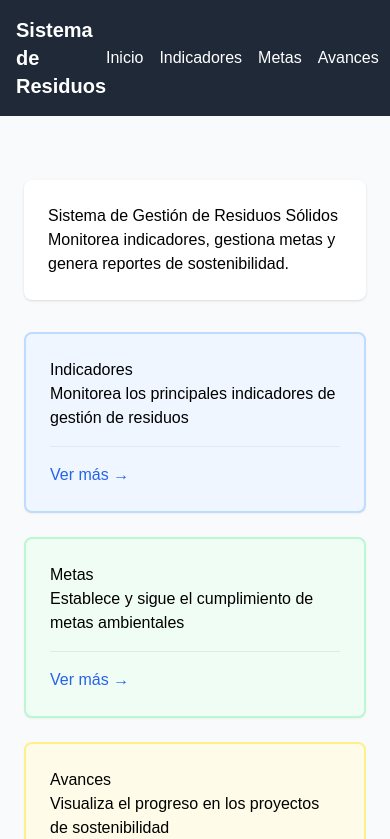
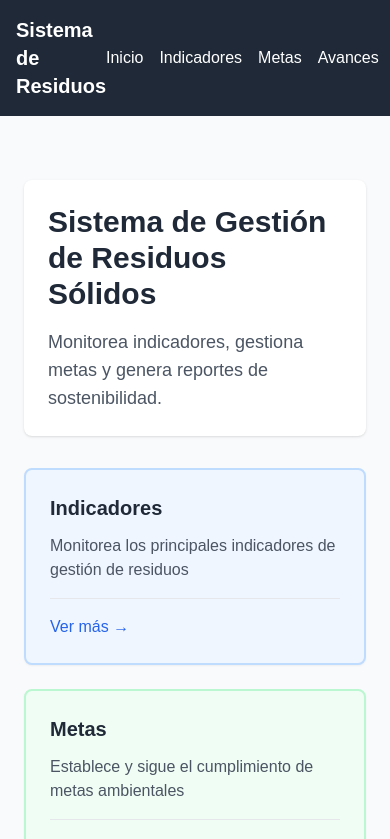
Before and after one commit to Carlostavo/new, a Next.js app: page / in a window 390 px wide. Shown: the top 839 px of the page. Built offline with nearby package versions, Linux system fonts and the light colour scheme; no server answers.

Commit message:
Update EditableText.jsx

```diff
--- a/components/EditableText.jsx
+++ b/components/EditableText.jsx
@@ -1,8 +1,18 @@
 'use client';
-import { useState } from "react";
+import { useState, useEffect } from "react";
 
-export default function EditableText({ text, tag = "p", isEditing, onSave }) {
+export default function EditableText({
+  text,
+  tag = "p",
+  isEditing,
+  onSave,
+  className = ""
+}) {
   const [value, setValue] = useState(text);
+
+  useEffect(() => {
+    setValue(text);
+  }, [text]);
 
   const handleBlur = () => {
     if (onSave && value !== text) {
@@ -19,16 +29,24 @@ export default function EditableText({ text, tag = "p", isEditing, onSave }) {
 
   const Tag = tag;
 
+  if (isEditing) {
     return (
       <Tag
-      contentEditable={isEditing}
+        contentEditable={true}
         suppressContentEditableWarning={true}
         onInput={(e) => setValue(e.currentTarget.textContent)}
         onBlur={handleBlur}
         onKeyDown={handleKeyDown}
-      className={isEditing ? "border border-dashed border-blue-400 p-1 rounded min-h-[1.5em]" : ""}
+        className={`${className} border border-dashed border-blue-400 p-2 rounded min-h-[1.5em] outline-none focus:border-blue-600`}
       >
-      {text}
+        {value}
       </Tag>
     );
   }
+
+  return (
+    <Tag className={className}>
+      {value}
+    </Tag>
+  );
+}
```
Lines whose indentation alone changed are shown as unchanged.
